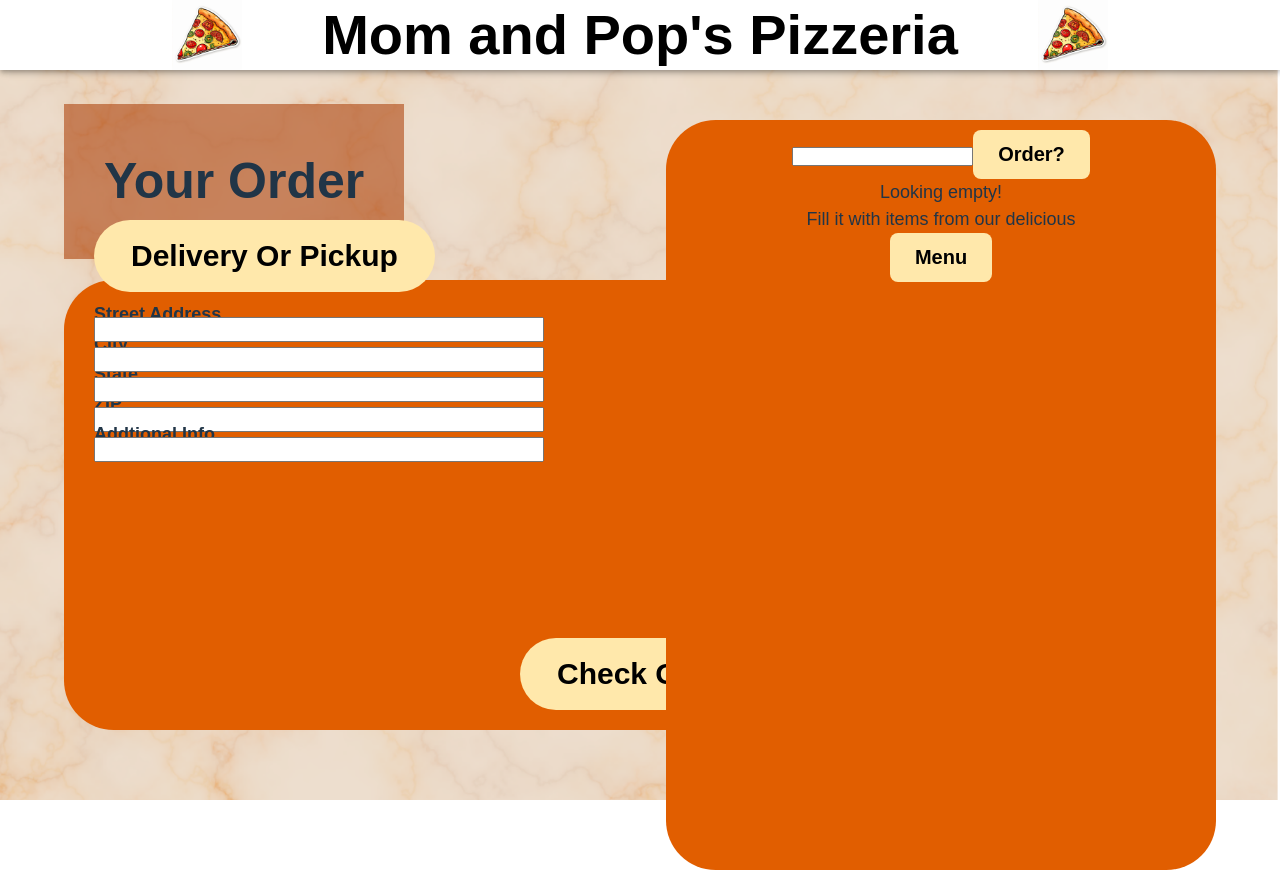
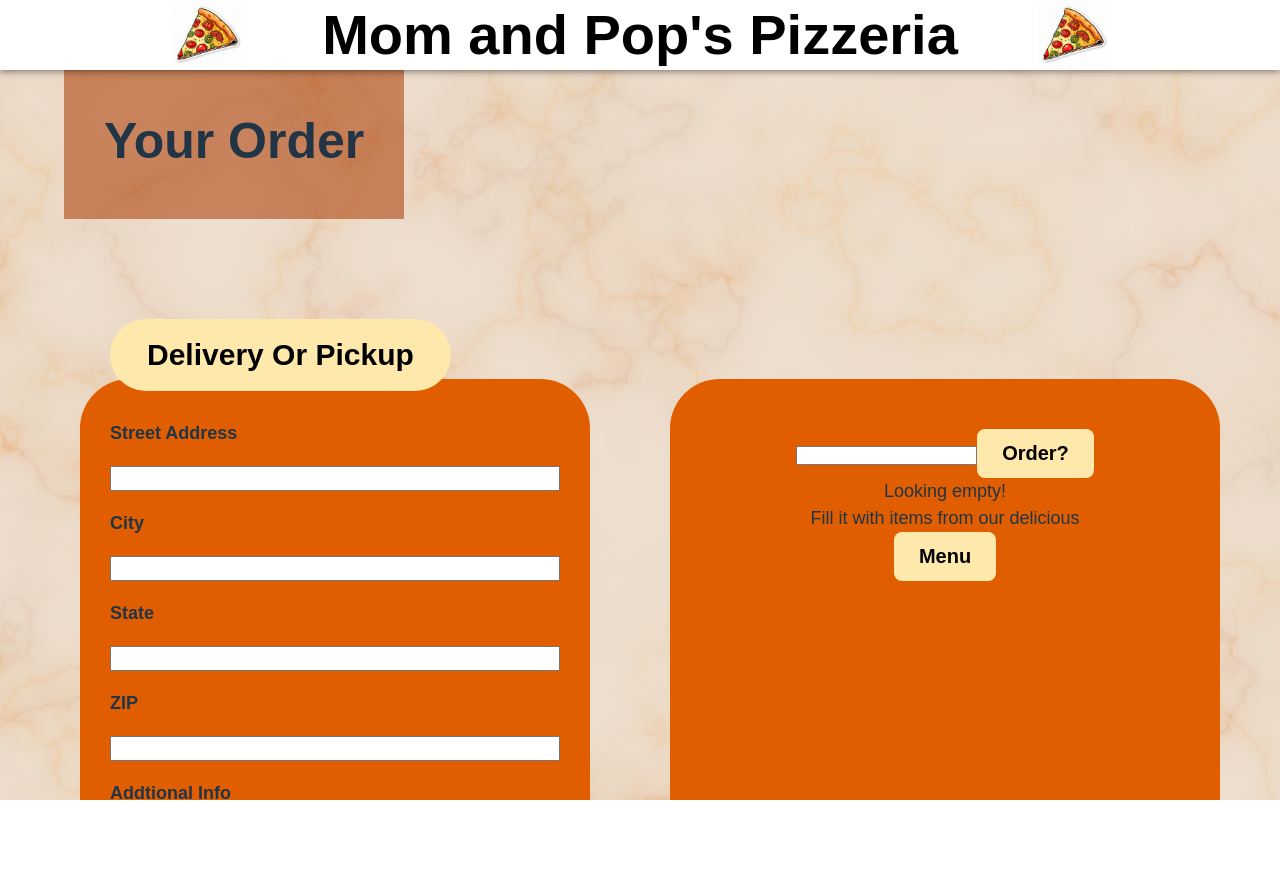
Before and after one commit to FernandoC-01/pizzaPizza, a React (Vite) app in the folder client/: page /cart in a window 1280 px wide. After the commit the page ends 800 px from the top, so only its background shows below. Built offline with nearby package versions, Linux system fonts and the light colour scheme; the HTML template or start-up script is replaced by a standard one.

Commit message:
Adjusted styling and fixed background problem for OrderList

```diff
--- a/client/src/App.css
+++ b/client/src/App.css
@@ -44,9 +44,13 @@
 
 .body{
   background-image: url('./assets/webBG.png');
-  background-repeat: no-repeat;
-  background-size: cover;
+  background-repeat: repeat;
+  background-size: auto;
   background-position: center;
-  height: 100vh;
-  width: 100vw;
+  background-attachment: fixed;
+  padding-bottom: 100%;
+  height: 100%;
+  width: 100%;
+
+
 }
--- a/client/src/App.jsx
+++ b/client/src/App.jsx
@@ -7,7 +7,6 @@ import Login from "./components/Login.jsx"
 import Signup from "./components/Signup.jsx"
 import PaymentPage from './pages/PaymentPage';
 import OrderConfirmation from './pages/OrderConfirmation';
-import './App.css'
 import OrderList from './components/OrderList';
 
 
@@ -17,14 +16,17 @@ function App() {
       <div style={{minHeight: '100vh', backgroundColor: '#B8651B'}}>
         <nav style={{ padding: '20px', background: '#8B4513', color: 'white' }}>
           <Link to="/" style={{ marginRight: '20px', color: 'white', textDecoration: 'none' }}>Home</Link>
-          <Link to="/payment" style={{ color: 'white', textDecoration: 'none' }}>Payment</Link>
+          <Link to="/menu" style={{ marginRight: '20px',color: 'white', textDecoration: 'none' }}>Menu</Link>
+          <Link to="/cart" style={{ marginRight: '20px',color: 'white', textDecoration: 'none' }}>Shopping Cart</Link>
+          <Link to="/payment" style={{ marginRight: '20px',color: 'white', textDecoration: 'none' }}>Payment</Link>
+
         </nav>
         {/*Route Definitions*/}
         <Routes>
           <Route path="/" element={<Home />} />
           <Route path="/Login" element={<Login />} />
           <Route path="/signup" element={<Signup />} />
-          <Route path="/m" element={<Menu />} />
+          <Route path="/menu" element={<Menu />} />
           <Route path="/cart" element={<OrderList />} />
           <Route path="/payment" element={<PaymentPage />} />
           <Route path="/order-confirmation" element={<OrderConfirmation /> } />
--- a/client/src/components/OrderList.jsx
+++ b/client/src/components/OrderList.jsx
@@ -1,6 +1,6 @@
-import { useState } from "react"
-import "../styles/OrderStyle.css"
-import Header from "./Header"
+import { useState } from "react";
+import "../styles/OrderStyle.css";
+import Header from "./Header";
 import { useNavigate } from 'react-router-dom'; // Add this to 'connect' checkout button with payment page
 
 
@@ -126,6 +126,7 @@ export default function OrderList()
             <Header></Header>
             <div className="order-title"> Your Order</div>
 
+            <div className="card-container">
                 <div className="order-input-card">
                     {/*Shows Delivery Options When deliveryOrPickup is false and Pickup options when it is true*/}
                     <button className="deilveryOrPickup-btn" onClick={ChangeOption}> Delivery Or Pickup </button>
@@ -145,15 +146,20 @@ export default function OrderList()
                                 <h4>ZIP</h4>
                                  <input className="order-inputs" type="text" value = {zip} onChange={HandleZip}/>
 
+                                <h4>Addtional Info</h4>
+                                <input className="order-inputs" type="text" value = {addiontalInfo} onChange={(e) => SetAdditionalInfo(e.target.value)}/>
 
 
                             </div>
                         )}
-
-                        <div className="order-userData-position">
+                              {deliveryOrPickup && (
+                            <div className="order-userData-position">
                                 <h4>Addtional Info</h4>
                                 <input className="order-inputs" type="text" value = {addiontalInfo} onChange={(e) => SetAdditionalInfo(e.target.value)}/>
-                        </div>
+
+
+                            </div>
+                        )}
 
                         {/* <button onClick={handleCheckout} >
                              Check Out
@@ -163,7 +169,7 @@ export default function OrderList()
                              </button>
                 </div>
 
-            <div className="order-list" >
+            <div className="order-list-card" >
 
 
                 {/* Temp text to allow food items to be added */}
@@ -208,6 +214,7 @@ export default function OrderList()
                 )}
 
                 <button className=" order-btn" > Menu </button>
+            </div>
 
             </div>
 
--- a/client/src/styles/OrderStyle.css
+++ b/client/src/styles/OrderStyle.css
@@ -26,6 +26,43 @@
 
     color: black;
 
+
+}
+.card-container {
+  display: flex;
+  justify-content: space-between;
+  align-items: flex-start;
+  gap: 5rem;
+  padding: 5rem;
+  padding-top: 10rem;
+  max-width: 2000px;
+  margin: 0 auto;
+
+
+}
+
+.order-list-card
+{
+    background:#e15e00;
+    min-height: 550px;
+    max-height: fit-content;
+    min-width: 550px;
+    max-width: fit-content;
+    padding: 10px;
+    padding-top: 50px;
+
+    border-radius: 4cap;
+
+
+
+    position:relative;
+
+
+
+
+    font-size: 18px;
+
+    text-align: center;
 }
 
 
@@ -33,25 +70,28 @@
 {
     padding-left: 20px;
     background:#e15e00;
-    height: 450px;
+    height: 550px;
     width: 700px;
     padding: 30px;
 
     border-radius: 4cap;
 
 
-    position: absolute;
-    top: 35%;
-    left: 5%;
+
+   position: relative;
+    /* top: 500px; */
+    /*left: 25px; */
 
 
 
     text-align: left;
     font-size: 18px;
-    line-height: 5px;
+    line-height: 45px;
 
 
 }
+
+
 
 .order-inputs
 {
@@ -88,7 +128,7 @@
 {
     background: #ffe8ab;
     border-radius: 4cap;
-    font-size: 30px;
+    font-size: 25px;
     font-weight: bold;
     cursor: pointer;
     transition: 0.2s ease;
@@ -100,28 +140,3 @@
     right: 20px;
 
 }
-
-.order-list
-{
-    background:#e15e00;
-    min-height:750px;
-    max-height: fit-content;
-    min-width: 550px;
-    max-width: fit-content;
-    padding: 10px;
-
-    border-radius: 4cap;
-
-
-
-    position: absolute;
-    right: 5%;
-    top: 15%;
-
-
-
-
-    font-size: 18px;
-    margin: 0 auto;
-    text-align: center;
-}
```
Also changed, not shown: 1 other file (tests, documents, lock files or other folders).
